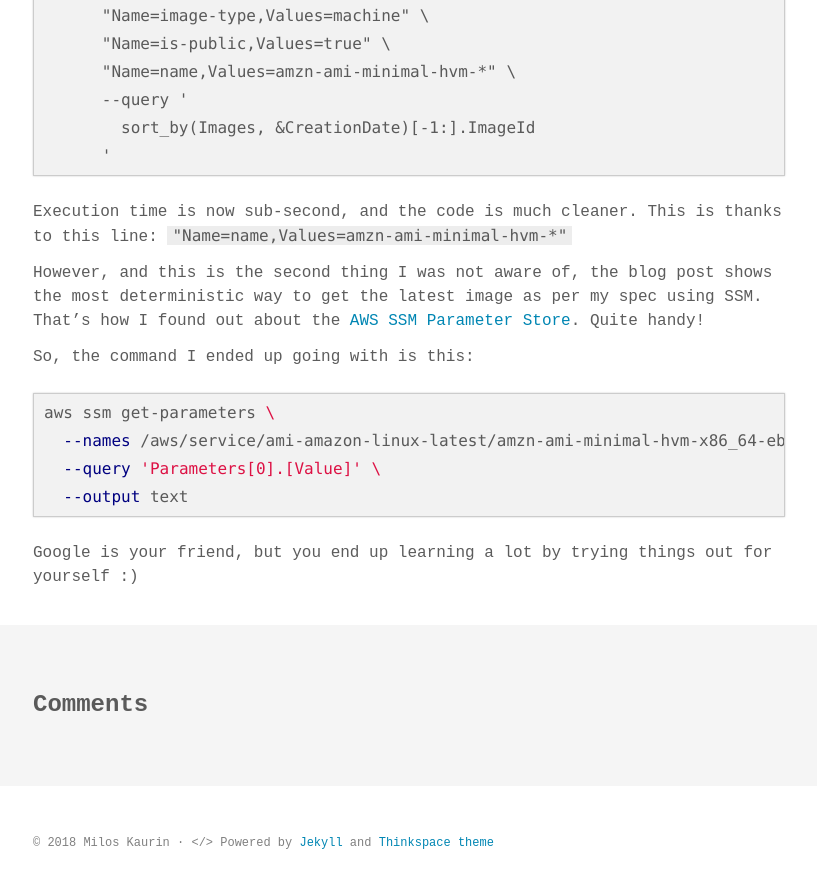
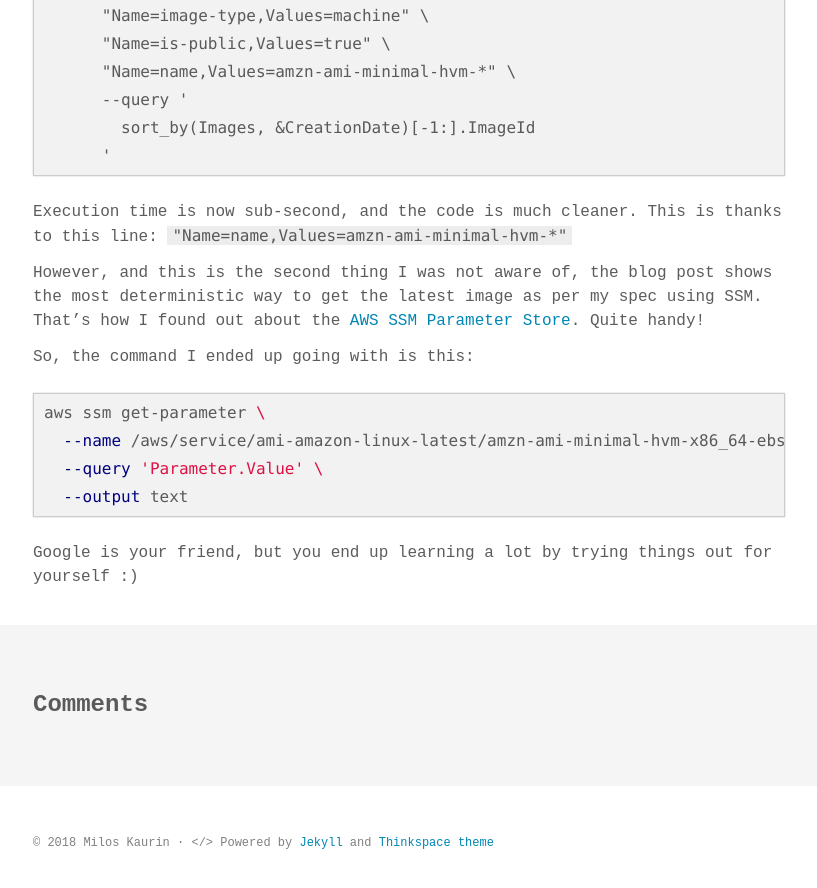
Before and after one commit to Kaurin/kaurin.github.io, a Jekyll site: the page built from _posts/2018-11-23-Practicing-JQ-and-JMESPath.markdown, in a window 1280 px wide and 900 px high, scrolled down 4688 px. Shown: the top 888 px of the window, without its empty margins (231-1048 px from the left). Built offline with Jekyll 4.4.1, drawn with Linux system fonts in a browser that asks for light colours; some web fonts are replaced; comment, search, counter and statistics services are not loaded.

Commit message:
Even better SSM command, neat!

````diff
--- a/_posts/2018-11-23-Practicing-JQ-and-JMESPath.markdown
+++ b/_posts/2018-11-23-Practicing-JQ-and-JMESPath.markdown
@@ -187,9 +187,9 @@ However, and this is the second thing I was not aware of, the blog post shows th
 So, the command I ended up going with is this:
 
 ```bash
-aws ssm get-parameters \
-  --names /aws/service/ami-amazon-linux-latest/amzn-ami-minimal-hvm-x86_64-ebs \
-  --query 'Parameters[0].[Value]' \
+aws ssm get-parameter \
+  --name /aws/service/ami-amazon-linux-latest/amzn-ami-minimal-hvm-x86_64-ebs \
+  --query 'Parameter.Value' \
   --output text
 ```
 
````
